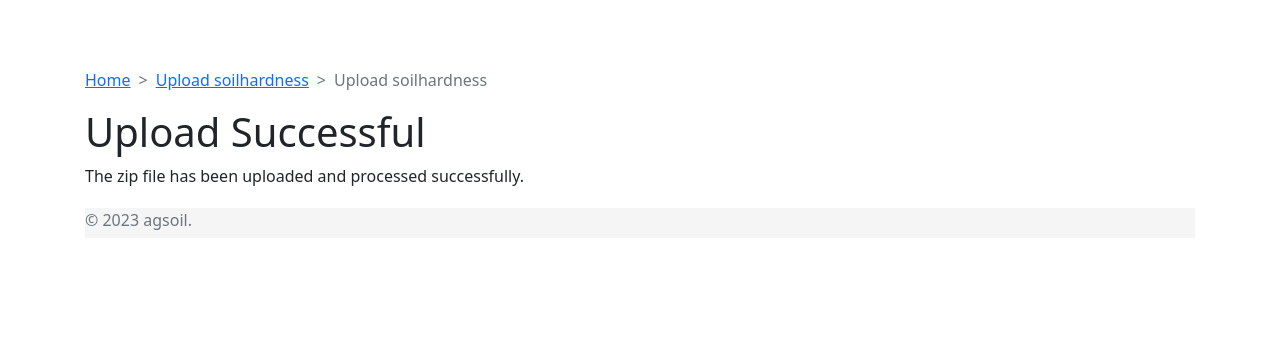
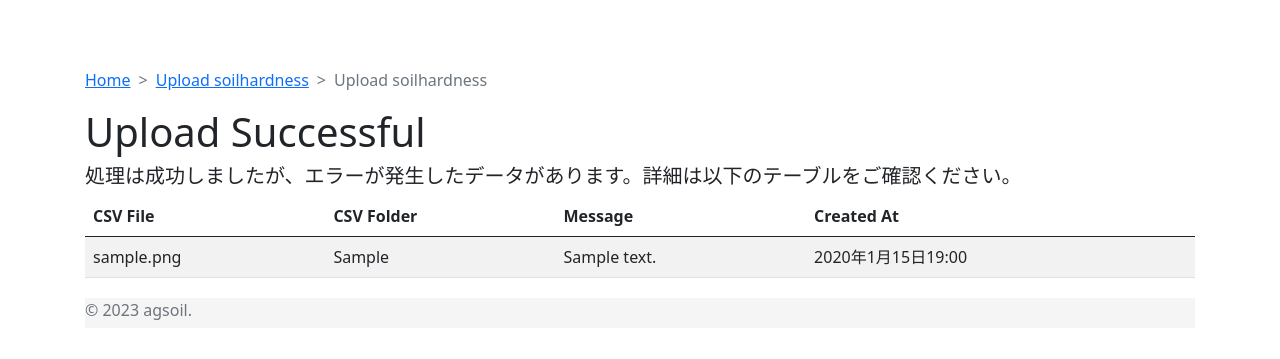
Before and after one commit to duri0214/soil_analysis, a Django app: page /upload/success/ in a window 1280 px wide. Shown: the top 359 px of the page. Run offline with Django 4.2, Linux system fonts and the light colour scheme; tables that the repository leaves empty hold one stand-in row (values such as "Sample post"); parts of the project's set-up code (start-up, migrations or seed data) failed here and were passed over; some libraries are stand-ins or nearby versions.

Commit message:
重複エラーが出たときにテーブル表示する

```diff
--- a/crm/templates/crm/soilhardness/success.html
+++ b/crm/templates/crm/soilhardness/success.html
@@ -11,5 +11,30 @@
 {% endblock %}
 {% block content %}
     <h1>Upload Successful</h1>
-    <p>The zip file has been uploaded and processed successfully.</p>
+    {% if import_errors %}
+        <h5>処理は成功しましたが、エラーが発生したデータがあります。詳細は以下のテーブルをご確認ください。</h5>
+        <table class="table table-striped">
+            <thead>
+                <tr>
+                    <th>CSV File</th>
+                    <th>CSV Folder</th>
+                    <th>Message</th>
+                    <th>Created At</th>
+                </tr>
+            </thead>
+            <tbody>
+                {% for error in import_errors %}
+                    <tr>
+                        <td>{{ error.csvfile }}</td>
+                        <td>{{ error.csvfolder }}</td>
+                        <td>{{ error.message }}</td>
+                        <td>{{ error.created_at }}</td>
+                    </tr>
+                {% endfor %}
+            </tbody>
+        </table>
+    {% else %}
+        <p>No import errors.</p>
+        <a class="btn btn-outline-primary mb-3" href="#" role="button">取り込みデータのアサインへ進む</a>
+    {% endif %}
 {% endblock %}
--- a/crm/views.py
+++ b/crm/views.py
@@ -9,7 +9,8 @@ from django.views.generic import ListView, CreateView, DetailView, TemplateView,
 from crm.domain.graph.graph_matplotlib import GraphMatplotlib
 from crm.domain.valueobject.zipfileprocessor import ZipFileProcessor
 from crm.forms import CompanyCreateForm, LandCreateForm, UploadZipForm
-from crm.models import Company, Land, LandScoreChemical, LandReview, CompanyCategory, Ledger
+from crm.models import Company, Land, LandScoreChemical, LandReview, CompanyCategory, Ledger, \
+    SoilHardnessMeasurementImportErrors
 
 
 class Home(TemplateView):
@@ -173,3 +174,8 @@ class UploadSoilhardnessView(FormView):
 
 class UploadZipSuccessView(TemplateView):
     template_name = 'crm/soilhardness/success.html'
+
+    def get_context_data(self, **kwargs):
+        context = super().get_context_data(**kwargs)
+        context['import_errors'] = SoilHardnessMeasurementImportErrors.objects.all()
+        return context
```
Also changed, not shown: crm/management/commands/import_soil_hardness.py (+15 -0 lines).
